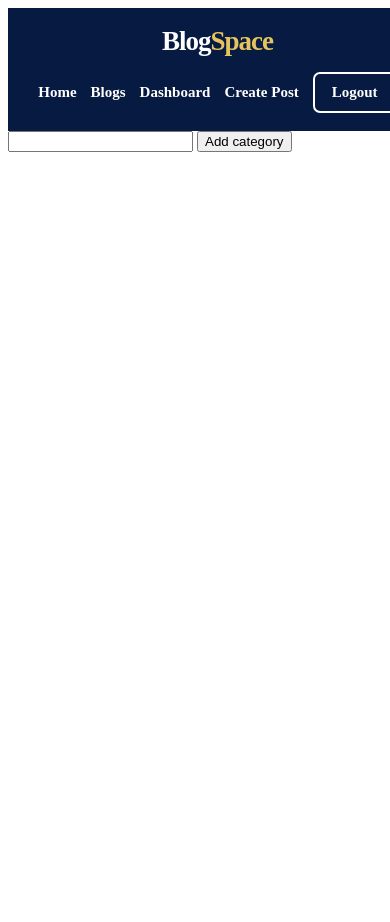
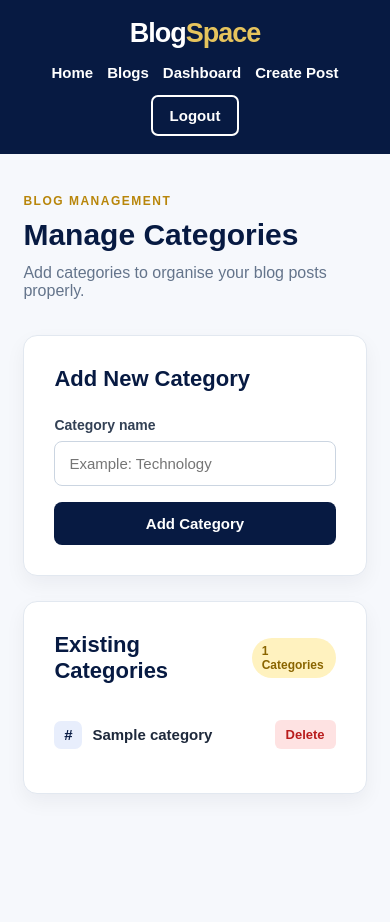
Before and after one commit to connectmihir/Blog_Site, a PHP site: page /addCategory.php in a window 390 px wide. Before the commit the page ends 152 px from the top, so only its background shows below. Run offline with PHP 8.4, Linux system fonts and the light colour scheme; the visitor is signed in with stand-in values (Sample User, id 1); tables that the repository leaves empty or names only in its code hold one stand-in row (values such as "Sample post").

Commit message:
updated category page

```diff
--- a/addCategory.php
+++ b/addCategory.php
@@ -1,56 +1,68 @@
 <?php
 session_start();
-
 include "database.php";
 
-//this is used for collecting info of user; if it does not get any user_role, because only admin can add and delete categgory.
-
-if(!isset($_SESSION['user_role'])){
+if (!isset($_SESSION['user_id'])) {
     header("Location: login.php");
     exit();
 }
 
-else{
+if ($_SESSION['user_role'] !== "admin") {
+    header("Location: dashboard.php");
+    exit();
+}
 
-    if($_SESSION['user_role'] == "admin"){
-        if(isset($_POST['submit'])){
+$success_message = "";
+$error_message = "";
 
-         //name variable will store the value of user
-            $name=$_POST['name'];
+/* Add category */
+if (isset($_POST['submit'])) {
 
-            //sql variable will store the sql query to insert into the table of categories.
+    $name = trim($_POST['name']);
 
-            $sql= "INSERT INTO categories(name)  VALUES ('$name')";
+    if (empty($name)) {
+        $error_message = "Please enter a category name.";
+    } else {
 
-            //Result will execute the query.
+        /* Check whether category already exists */
+        $check_sql = "SELECT * FROM categories WHERE name='$name'";
+        $check_result = mysqli_query($connection, $check_sql);
 
-            $result= mysqli_query($connection, $sql);
+        if (mysqli_num_rows($check_result) > 0) {
+            $error_message = "This category already exists.";
+        } else {
 
-            //For checking the connections
-            if(!$result){
-                echo"ERROR!: {$connection->error}";
-                 }
+            $sql = "INSERT INTO categories(name) VALUES ('$name')";
+            $result = mysqli_query($connection, $sql);
 
-            else{
-                    echo"category added successfully";
-                }
-
+            if (!$result) {
+                $error_message = "Error: " . $connection->error;
+            } else {
+                $success_message = "Category added successfully.";
+            }
         }
     }
-
-
-        else{
-
-
-            header("Location: dashboard.php");
-
-        }
-
-
 }
 
+/* Delete category */
+if (isset($_GET['delete_id'])) {
 
+    $delete_id = $_GET['delete_id'];
 
+    $delete_sql = "DELETE FROM categories WHERE id='$delete_id'";
+    $delete_result = mysqli_query($connection, $delete_sql);
+
+    if ($delete_result) {
+        header("Location: category.php");
+        exit();
+    } else {
+        $error_message = "Category cannot be deleted because it may be connected to a post.";
+    }
+}
+
+/* Fetch all categories */
+$category_sql = "SELECT * FROM categories ORDER BY id DESC";
+$category_result = mysqli_query($connection, $category_sql);
 ?>
 
 <!DOCTYPE html>
@@ -58,16 +70,115 @@ else{
 <head>
     <meta charset="UTF-8">
     <meta name="viewport" content="width=device-width, initial-scale=1.0">
-    <title>Add category</title>
+    <title>Manage Categories | BlogSpace</title>
+
     <link rel="stylesheet" href="header.css">
+    <link rel="stylesheet" href="category.css">
 </head>
+
 <body>
-    <?php include "header.php"; ?>
 
-<form method="POST">
-    <input type="text" name ="name">
-    <input type="submit" name ="submit" value= "Add category">
-</form>
+<?php include "header.php"; ?>
+
+<main class="category-page">
+
+    <section class="category-container">
+
+        <div class="category-heading">
+            <p class="page-tag">BLOG MANAGEMENT</p>
+            <h1>Manage Categories</h1>
+            <p>Add categories to organise your blog posts properly.</p>
+        </div>
+
+        <?php if ($success_message != "") { ?>
+            <div class="success-message">
+                <?php echo $success_message; ?>
+            </div>
+        <?php } ?>
+
+        <?php if ($error_message != "") { ?>
+            <div class="error-message">
+                <?php echo $error_message; ?>
+            </div>
+        <?php } ?>
+
+        <div class="category-grid">
+
+            <section class="add-category-card">
+
+                <h2>Add New Category</h2>
+
+                <form method="POST" class="category-form">
+
+                    <label for="name">Category name</label>
+
+                    <input
+                        type="text"
+                        id="name"
+                        name="name"
+                        placeholder="Example: Technology"
+                        required
+                    >
+
+                    <button type="submit" name="submit">
+                        Add Category
+                    </button>
+
+                </form>
+
+            </section>
+
+            <section class="category-list-card">
+
+                <div class="list-heading">
+                    <h2>Existing Categories</h2>
+                    <span>
+                        <?php echo mysqli_num_rows($category_result); ?> Categories
+                    </span>
+                </div>
+
+                <?php if (mysqli_num_rows($category_result) > 0) { ?>
+
+                    <div class="category-list">
+
+                        <?php while ($row = mysqli_fetch_assoc($category_result)) { ?>
+
+                            <div class="category-item">
+
+                                <div class="category-name">
+                                    <span class="category-icon">#</span>
+                                    <?php echo htmlspecialchars($row['name']); ?>
+                                </div>
+
+                                <a
+                                    class="delete-category"
+                                    href="category.php?delete_id=<?php echo $row['id']; ?>"
+                                    onclick="return confirm('Are you sure you want to delete this category?');"
+                                >
+                                    Delete
+                                </a>
+
+                            </div>
+
+                        <?php } ?>
+
+                    </div>
+
+                <?php } else { ?>
+
+                    <p class="empty-category">
+                        No categories found. Add your first category.
+                    </p>
+
+                <?php } ?>
+
+            </section>
+
+        </div>
+
+    </section>
+
+</main>
 
 </body>
 </html>
--- /dev/null
+++ b/category.css
@@ -0,0 +1,217 @@
+* {
+    box-sizing: border-box;
+}
+
+body {
+    margin: 0;
+    font-family: Arial, sans-serif;
+    background: #f6f8fc;
+    color: #0f172a;
+}
+
+.category-page {
+    min-height: calc(100vh - 76px);
+    padding: 60px 8%;
+}
+
+.category-container {
+    max-width: 1100px;
+    margin: auto;
+}
+
+.category-heading {
+    margin-bottom: 35px;
+}
+
+.page-tag {
+    margin: 0 0 10px;
+    color: #b8860b;
+    font-size: 12px;
+    font-weight: 800;
+    letter-spacing: 1.5px;
+}
+
+.category-heading h1 {
+    margin: 0;
+    color: #071a42;
+    font-size: 38px;
+}
+
+.category-heading p:last-child {
+    margin: 12px 0 0;
+    color: #64748b;
+    font-size: 16px;
+}
+
+.category-grid {
+    display: grid;
+    grid-template-columns: 0.9fr 1.1fr;
+    gap: 25px;
+}
+
+.add-category-card,
+.category-list-card {
+    padding: 30px;
+    border: 1px solid #e2e8f0;
+    border-radius: 14px;
+    background: #ffffff;
+    box-shadow: 0 8px 20px rgba(15, 23, 42, 0.05);
+}
+
+.add-category-card h2,
+.category-list-card h2 {
+    margin: 0;
+    color: #071a42;
+    font-size: 22px;
+}
+
+.category-form {
+    margin-top: 25px;
+}
+
+.category-form label {
+    display: block;
+    margin-bottom: 8px;
+    color: #334155;
+    font-size: 14px;
+    font-weight: bold;
+}
+
+.category-form input {
+    width: 100%;
+    padding: 13px 14px;
+    border: 1px solid #cbd5e1;
+    border-radius: 8px;
+    outline: none;
+    font-size: 15px;
+}
+
+.category-form input:focus {
+    border-color: #071a42;
+    box-shadow: 0 0 0 3px rgba(7, 26, 66, 0.1);
+}
+
+.category-form button {
+    width: 100%;
+    margin-top: 16px;
+    padding: 13px;
+    border: none;
+    border-radius: 8px;
+    background: #071a42;
+    color: #ffffff;
+    font-size: 15px;
+    font-weight: bold;
+    cursor: pointer;
+}
+
+.category-form button:hover {
+    background: #10295c;
+}
+
+.list-heading {
+    display: flex;
+    align-items: center;
+    justify-content: space-between;
+    gap: 15px;
+}
+
+.list-heading span {
+    padding: 6px 10px;
+    border-radius: 20px;
+    background: #fff2bf;
+    color: #8a6500;
+    font-size: 12px;
+    font-weight: bold;
+}
+
+.category-list {
+    margin-top: 22px;
+}
+
+.category-item {
+    padding: 14px 0;
+    display: flex;
+    align-items: center;
+    justify-content: space-between;
+    border-bottom: 1px solid #e2e8f0;
+}
+
+.category-item:last-child {
+    border-bottom: none;
+}
+
+.category-name {
+    display: flex;
+    align-items: center;
+    gap: 10px;
+    color: #1e293b;
+    font-size: 15px;
+    font-weight: bold;
+}
+
+.category-icon {
+    width: 28px;
+    height: 28px;
+    display: flex;
+    align-items: center;
+    justify-content: center;
+    border-radius: 7px;
+    background: #e8eefc;
+    color: #071a42;
+    font-weight: bold;
+}
+
+.delete-category {
+    padding: 7px 11px;
+    border-radius: 6px;
+    background: #fee2e2;
+    color: #b91c1c;
+    font-size: 13px;
+    font-weight: bold;
+    text-decoration: none;
+}
+
+.delete-category:hover {
+    background: #fecaca;
+}
+
+.success-message,
+.error-message {
+    margin-bottom: 22px;
+    padding: 13px 16px;
+    border-radius: 8px;
+    font-size: 14px;
+    font-weight: bold;
+}
+
+.success-message {
+    border: 1px solid #bbf7d0;
+    background: #dcfce7;
+    color: #166534;
+}
+
+.error-message {
+    border: 1px solid #fecaca;
+    background: #fee2e2;
+    color: #b91c1c;
+}
+
+.empty-category {
+    margin: 30px 0 0;
+    color: #64748b;
+    text-align: center;
+}
+
+@media (max-width: 750px) {
+    .category-page {
+        padding: 40px 6%;
+    }
+
+    .category-grid {
+        grid-template-columns: 1fr;
+    }
+
+    .category-heading h1 {
+        font-size: 30px;
+    }
+}
```
Also changed, not shown: Image/2019-23.png.
